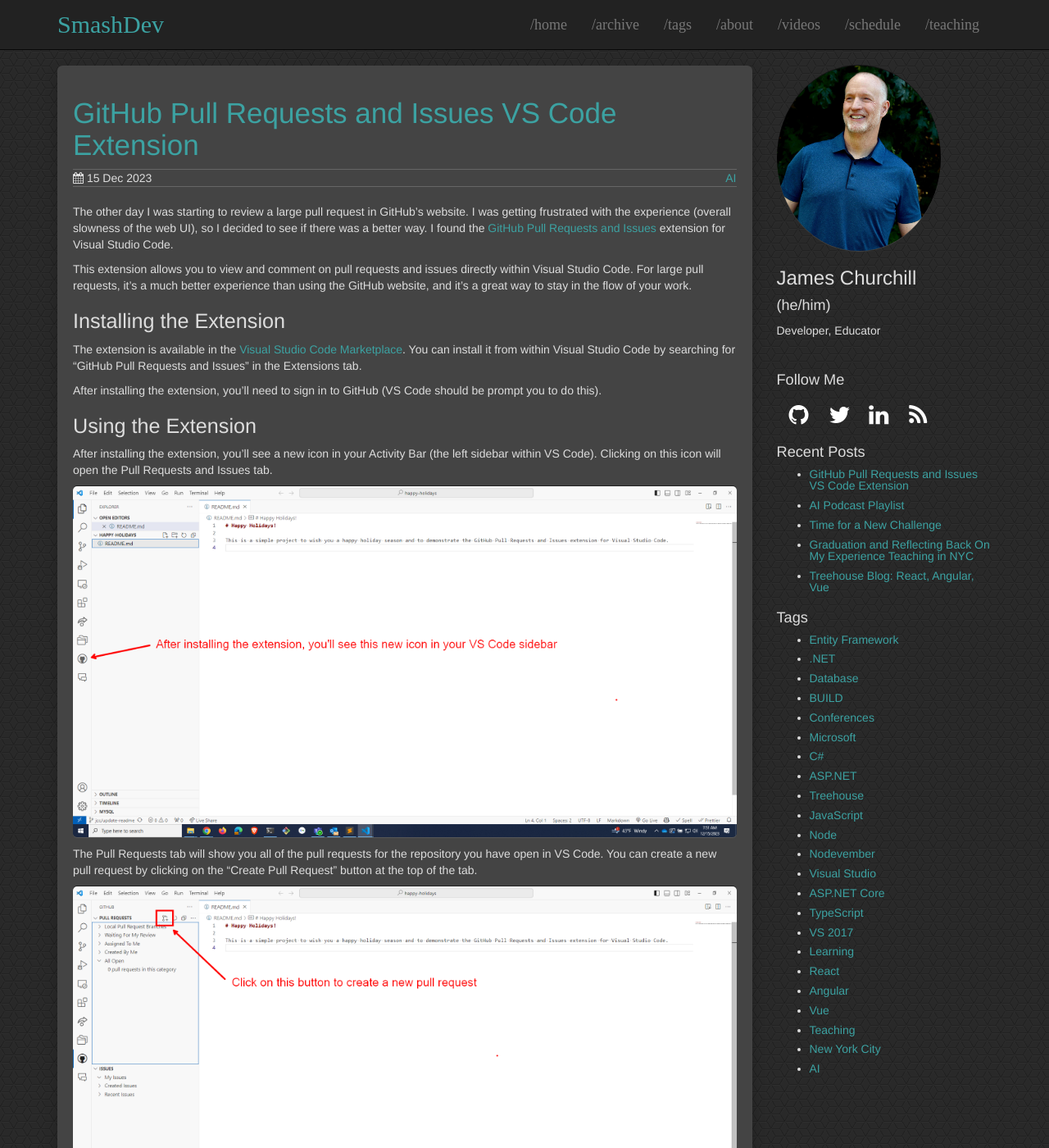
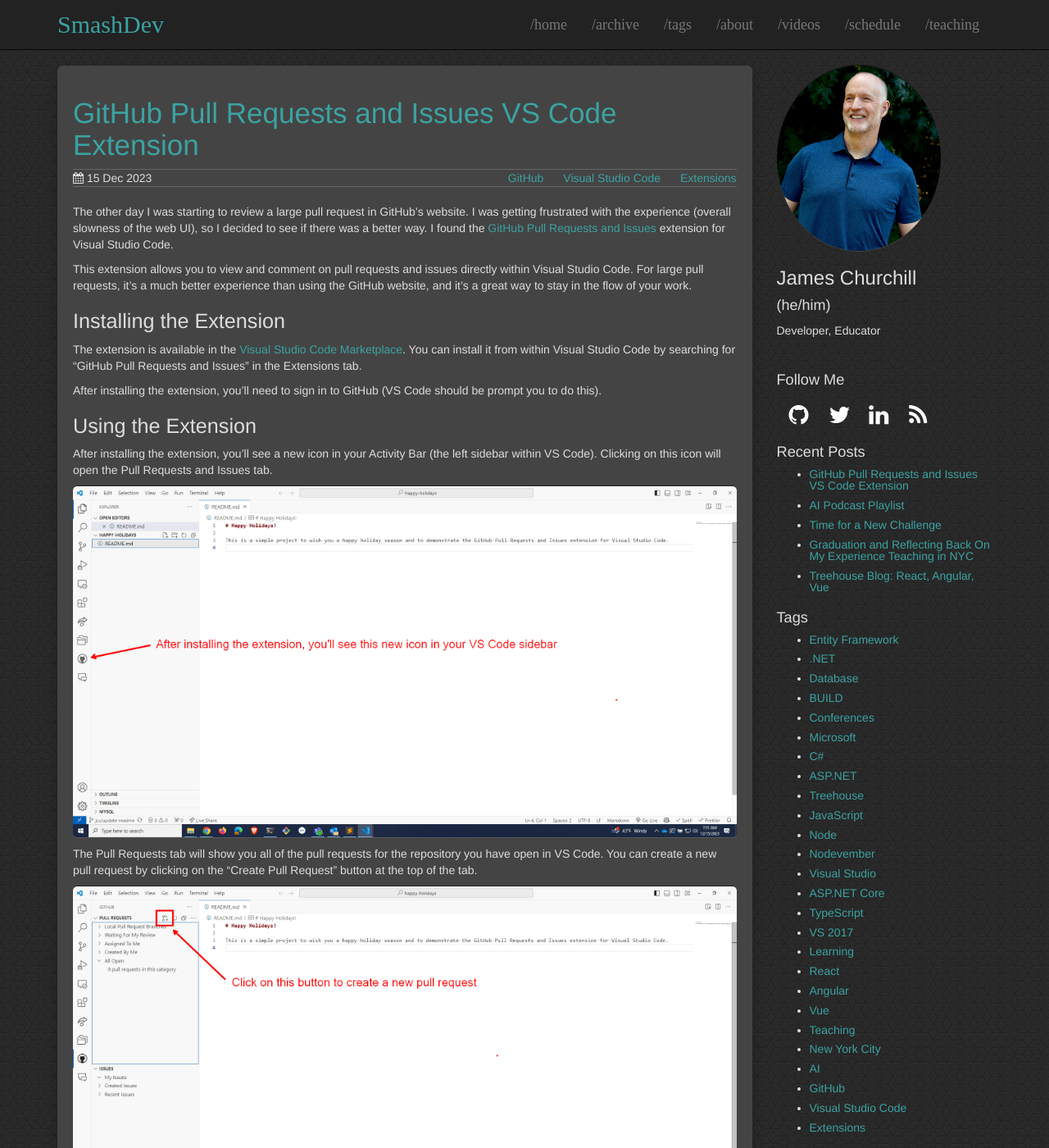
Before and after one commit to smashdevcode/smashdevcode.github.io, a Jekyll site: the page built from _posts/2023-12-15-GitHub-Pull-Requests-and-Issues-VS-Code-Extension.md, in a window 1280 px wide and 1400 px high. Shown: the whole window at 82% size. Built offline with Jekyll 4.4.1, drawn with Linux system fonts in a browser that asks for light colours; comment, search, counter and statistics services are not loaded.

Commit message:
Update tags

```diff
--- a/_posts/2023-12-15-GitHub-Pull-Requests-and-Issues-VS-Code-Extension.md
+++ b/_posts/2023-12-15-GitHub-Pull-Requests-and-Issues-VS-Code-Extension.md
@@ -2,7 +2,7 @@
 layout: post
 title: "GitHub Pull Requests and Issues VS Code Extension"
 date: 2023-12-15 09:00:00 -0800
-tags: [AI]
+tags: [GitHub, Visual Studio Code, Extensions]
 comments: true
 ---
 
```
